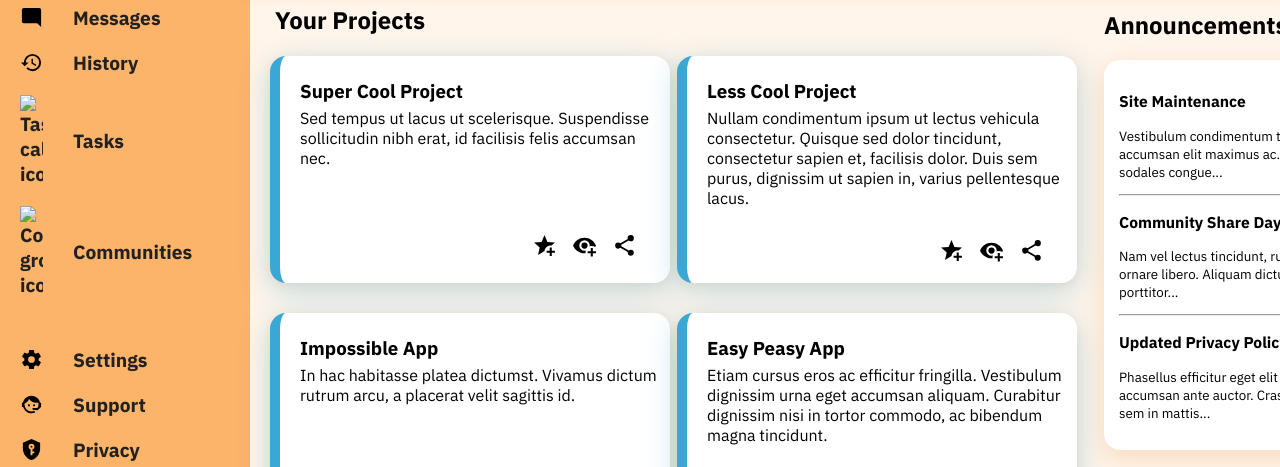
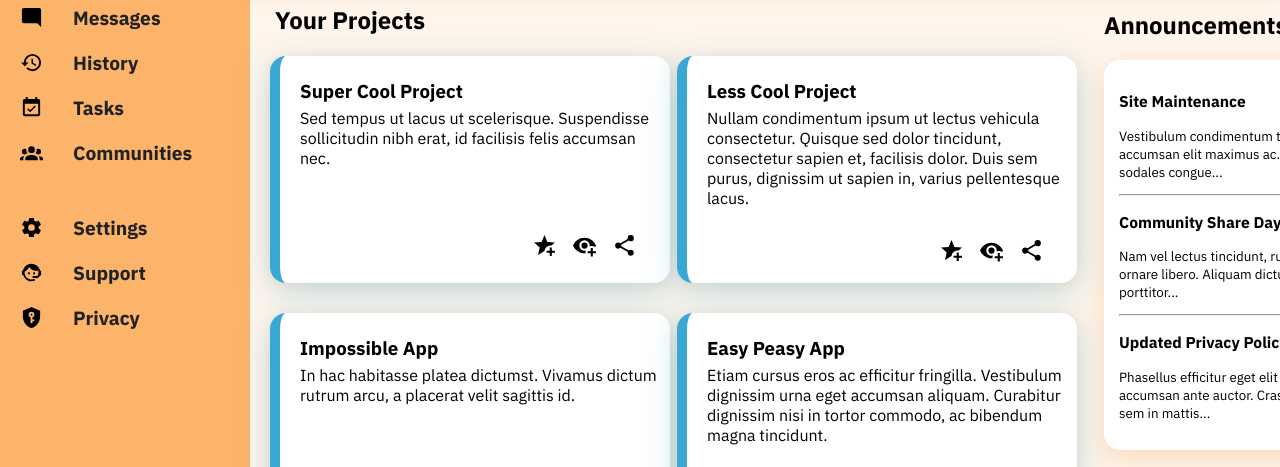
Before and after one commit to LIGECT/Admin-Dashboard, a plain HTML site: page index.html in a window 1280 px wide. Shown: the part 192-659 px from the top of the page. Drawn offline with Linux system fonts and the light colour scheme; the site is published under a folder, as on GitHub Pages, so addresses that start at the root find nothing.

Commit message:
Fix: Corrected image paths for GitHub Pages

```diff
--- a/index.html
+++ b/index.html
@@ -72,11 +72,11 @@
               <span class="item-text">History</span>
             </a>
             <a href="#" class="sidebar-menu-item">
-              <img src="/assets/images/icon/calendar-check.svg" alt="Tasks calendar icon" />
+              <img src="./assets/images/icon/calendar-check.svg" alt="Tasks calendar icon" />
               <span class="item-text">Tasks</span>
             </a>
             <a href="#" class="sidebar-menu-item">
-              <img src="/assets/images/icon/account-group.svg" alt="Community group icon" />
+              <img src="./assets/images/icon/account-group.svg" alt="Community group icon" />
               <span class="item-text">Communities</span>
             </a>
           </div>
```
